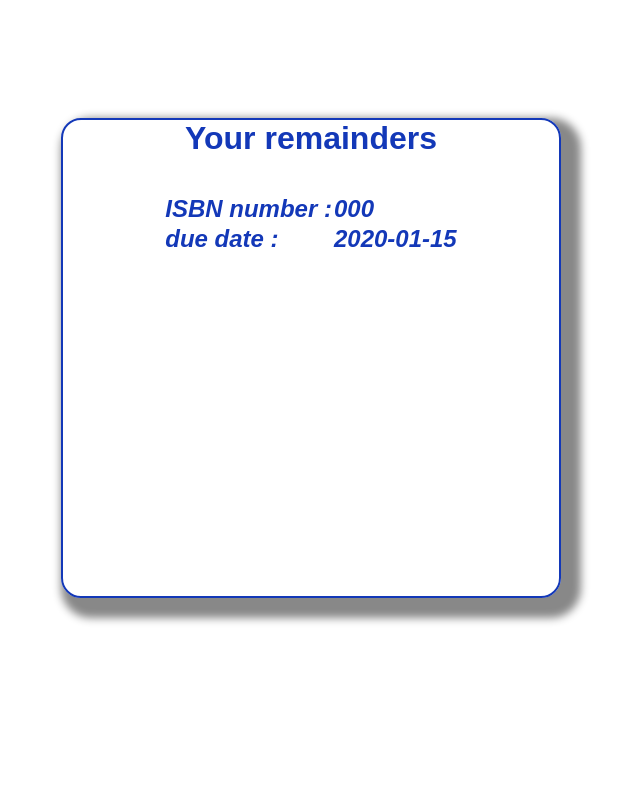
After one commit to nunemunthalashiva/library-management-system, a Flask app: page /remainders in a window 1280 px wide. The commit adds this page. Shown: the whole page, without its empty margins (329-969 px from the left). Run offline with Flask 2, Linux system fonts and the light colour scheme; the visitor is signed in with stand-in values (Sample User, id 1); tables that the repository leaves empty hold one stand-in row (values such as "Sample post"); some libraries are stand-ins or nearby versions.

Commit message:
added remainders

```diff
--- a/app/library_dbms/routes.py
+++ b/app/library_dbms/routes.py
@@ -128,6 +128,20 @@ def logout():
     session.pop('user_id', None)
     return redirect(url_for('index'))
 
+@app.route('/remainders')
+def remainders():
+    if 'user_id' in session and str(session['user_id'])[0]=='1':
+        user_id = session['user_id']
+        msg='You dont have any books'
+        cursor = mysql.connection.cursor(MySQLdb.cursors.DictCursor)
+        rem=cursor.execute("select user_id , ISBN_number , date_due from order_books where user_id = %s",(user_id,))
+        rem=cursor.fetchall()
+        if rem :
+            return render_template('remainders.html',rem=rem)
+        else :
+            return render_template('remainders.html',msg=msg)
+    return url_for('login')
+
 #adding a user
 @app.route('/adduser',methods=['GET','POST'])
 def adduser():
@@ -256,7 +270,8 @@ def order_books():
         if request.method=='GET':
             return render_template("order_books.html",msg=msg)
         if request.method=='POST' and 'ISBN_number' in request.form and 'status' in request.form :
-            cursor = mysql.connection.cursor(MySQLdb.cursors.DictCursor)
+            conn=mysql.connect
+            cursor=conn.cursor()
             user_id = session['user_id']
             ISBN_number = request.form['ISBN_number']
             status = request.form['status']
--- /dev/null
+++ b/app/library_dbms/templates/remainders.html
@@ -0,0 +1,34 @@
+<html lang="en">
+    <head>
+        <title>check_my_shelf</title>
+        <link rel="stylesheet" href="../static/style.css">
+    </head>
+<body>
+    <div class="one">
+        <div class="content" align="center">  <br>
+            <div class="contentbar">
+                <h1>Your remainders</h1>    <br>
+                {{ msg }}
+                 {% block content %}
+                    <div class="border">
+                        <table class="worddark"><br>
+                            {% for re in rem %}
+                            <tr>
+                                <td><h2>ISBN number   :</h2></td>
+                                <td><h2>{{ re['ISBN_number'] }}</h2></td>
+                            </tr>
+                            <tr>
+                                <td><h2>due date   :</h2></td>
+                                <td><h2>{{ re['date_due'] }}</h2></td>
+                            </tr>
+
+                            {% endfor %}
+
+                        </table>
+                    </div>
+                {% endblock %}
+            </div>
+        </div>
+    </div>
+</body>
+</html>
--- a/app/library_dbms/templates/student_home.html
+++ b/app/library_dbms/templates/student_home.html
@@ -68,6 +68,9 @@
           </li>
           <li class="nav-item active">
             <a class="nav-link" href="{{ url_for('recommendations') }}">recommendations <span class="sr-only">(current)</span></a>
+          </li>
+          <li class="nav-item active">
+            <a class="nav-link" href="{{ url_for('remainders') }}">My remainders <span class="sr-only">(current)</span></a>
           </li>
              <li class="nav-item dropdown active">
             <a class="nav-link dropdown-toggle" href="#" id="navbarDropdown" role="button" data-toggle="dropdown" aria-haspopup="true" aria-expanded="false">
```
Also changed, not shown: 1 other file.
